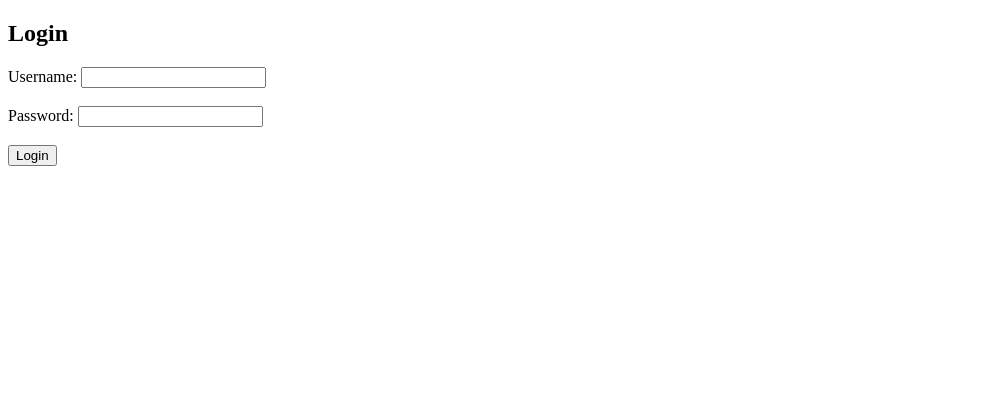
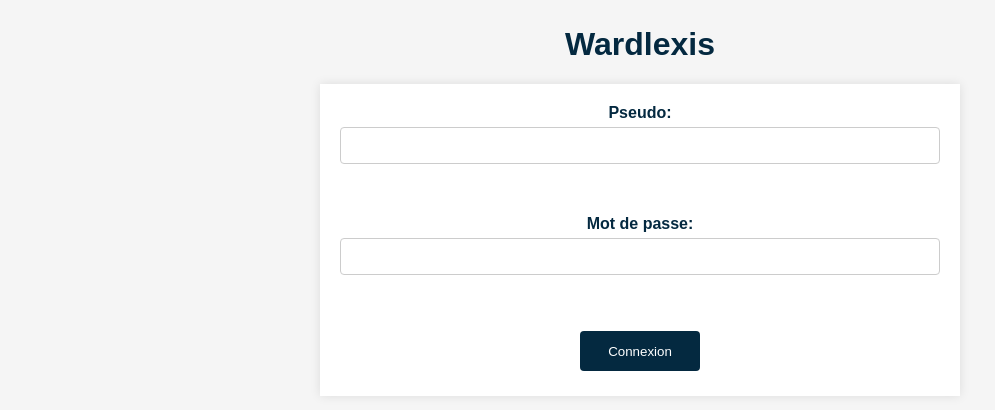
Before and after one commit to cyberphar/wordle, a Flask app: page / in a window 1280 px wide. Shown: the top 410 px of the page, without its empty margins (0-995 px from the left). Run offline with Flask 3, Linux system fonts and the light colour scheme.

Commit message:
Add files via upload

```diff
--- a/app.py
+++ b/app.py
@@ -126,7 +126,7 @@ def gestion_user():
         data = request.json
         users = read_users()
         if data['action'] == 'add':
-            users['users'][data['username']] = {'password': data['password'], 'equipe': data['equipe'], 'word': get_word(), 'attempt': []}
+            users['users'][data['username']] = {'password': data['password'], 'equipe': data['equipe'], 'word': get_word(), 'attempt': [], 'score': 0}
             write_users(users)
             scores = read_scores()
             scores[data['equipe']] = {'score': 0}
@@ -206,6 +206,10 @@ def play_wordle():
                             alphabet[attempt[i]] = 'orange'
                     else:
                         alphabet[attempt[i]] = 'red'
+            if wordtry == word or len(attempts) >= 5:
+                scores = read_scores()
+                scores[session['equipe']]['score'] += 6 - len(attempts)
+                write_scores(scores)
 
             game_won = wordtry == word
             game_over = game_won or len(attempts) >= 5
@@ -237,14 +241,25 @@ def get_attempts_colors():
             well_placed = []
             in_word = []
             out = []
-
+            temp = []
+            temp_attempt = []
             for i in range(len(word)):
                 if attempt[i] == word[i]:
-                    well_placed.append(attempt[i])
-                elif attempt[i] in word:
-                    in_word.append(attempt[i])
+                    well_placed.append(i)
+                elif attempt[i] not in word:
+                    out.append(attempt[i])
+                    temp.append(word[i])
                 else:
-                    out.append(attempt[i])
+                    temp.append(word[i])
+                    temp_attempt.append(attempt[i])
+            print(temp, temp_attempt)
+            for i in range(len(temp)):
+                for j in range(len(temp_attempt)):
+                    if temp[i] == temp_attempt[j]:
+                        in_word.append(temp[i])
+                        del temp_attempt[j]
+                        break
+
 
             if attempt == word:
                 game_won = True
@@ -257,7 +272,7 @@ def get_attempts_colors():
             })
 
         game_over = game_won or len(attempts) >= 5
-
+        print(response)
         return jsonify(success=True, attempts=response, game_won=game_won, game_over=game_over)
 
     return jsonify(success=False, message="L'utilisateur n'existe pas")
--- a/static/style.css
+++ b/static/style.css
@@ -8,20 +8,31 @@ body {
     flex-direction: column;
     align-items: center;
 }
+
 h1 {
     color: #042940;
+    display: flex;
+    justify-content: center;
+    margin-top: 2%;
 }
-.header {
+
+header {
     display: flex;
-    justify-content: space-between;
+    justify-content: space-around;
+    width: 75%;
+    background-color: #042940;
+    color: white;
+    padding: 1%;
+    border-radius: 10px;
+}
+
+.username {
+    margin-left: 2%;
+    padding: 5px 10px;
     width: 100%;
-    padding: 10px;
-    background-color: #333;
-    color: white;
+    text-align: center;
 }
-.username {
-    margin-left: 20px;
-}
+
 .btn {
     background-color: #042940;
     color: white;
@@ -29,18 +40,25 @@ h1 {
     text-decoration: none;
     border-radius: 5px;
     margin-right: 20px;
+    padding: auto;
+    width: 100%;
+    text-align: center;
 }
+
 .btn:hover {
     background-color: #9FC131;
+    padding: auto;
 }
+
 .container {
     width: 80%;
     max-width: 600px;
-    margin: 20px auto;
+    margin: auto;
     background-color: #FFF;
     padding: 20px;
     box-shadow: 0 0 10px rgba(0, 0, 0, 0.1);
 }
+
 .word-form {
     display: flex;
     justify-content: center;
@@ -59,7 +77,6 @@ h1 {
     display: flex;
     flex-direction: column;
     align-items: center;
-
 }
 
 .attempt {
@@ -69,24 +86,27 @@ h1 {
     display: flex;
     justify-content: center;
     font-weight: bold;
-
 }
 
 .well-placed {
     color: #042940;
 }
+
 .in-word {
     color: #9FC131;
 }
+
 .out {
     color: #D6D58E;
 }
+
 .alphabet {
     display: flex;
     flex-wrap: wrap;
     justify-content: center;
     margin-top: 20px;
 }
+
 .letter {
     width: 30px;
     height: 30px;
@@ -101,22 +121,28 @@ h1 {
     font-size: 1.2em;
     border-radius: 5px;
 }
+
 .letter.green {
     background-color: #042940;
     color: white;
 }
+
 .letter.orange {
     background-color: #9FC131;
     color: white;
 }
+
 .letter.red {
     background-color: #D6D58E;
     color: white;
+    opacity: 0.4;
 }
+
 .letter.grey {
     background-color: grey;
     color: white;
 }
+
 .row {
     display: flex;
     justify-content: center;
@@ -124,20 +150,22 @@ h1 {
 }
 
 button {
-    width: 120px; /* Ajustement de la largeur des boutons pour une meilleure visibilité sur mobile */
-    height: 40px; /* Ajustement de la hauteur des boutons pour une meilleure accessibilité sur mobile */
-    margin: 5px; /* Augmentation de la marge entre les boutons */
+    width: 120px;
+    height: 40px;
+    margin: 5px;
     border: none;
     cursor: pointer;
-    background-color: #9FC131; /* Couleur des boutons en vert clair */
-    color: #042940; /* Texte des boutons en vert foncé */
+    background-color: #9FC131;
+    color: #042940;
     border-radius: 5px;
 }
+
 .popup {
     position: fixed;
-    top: 20px;
-    right: 20px;
-    background-color: #333;
+    top: 15%;
+    left: 50%;
+    transform: translate(-50%, -50%);
+    background-color: #042940;
     color: #fff;
     padding: 10px 20px;
     border-radius: 5px;
@@ -145,9 +173,11 @@ button {
     transition: opacity 0.5s ease-in-out;
     z-index: 1000;
 }
+
 .popup.show {
     opacity: 1;
 }
+
 .small-btn {
     width: 61.2px;
     height: 31.6px;
@@ -156,10 +186,8 @@ button {
     padding-bottom: 2px;
     border: 1px solid #333;
     margin-right: 5px;
+}
 
-
-    /* Le reste de votre code CSS ici */
-}
 .letter-box {
     width: 30px;
     height: 30px;
@@ -167,15 +195,96 @@ button {
     align-items: center;
     justify-content: center;
     margin: 2px;
-    border: 1px solid #333;
+    border: 2px solid #333;
     border-radius: 5px;
     text-transform: uppercase;
     font-weight: bold;
     font-size: 1.2em;
 }
+
 #enter {
     margin-left: 0px;
 }
+
 #backspace {
     margin-right: 0px;
 }
+
+.menu {
+    display: flex;
+    justify-content: center;
+    margin-top: 5%;
+    text-align: center;
+}
+
+.score-container {
+    display: flex;
+    justify-content: space-around;
+    align-items: flex-end;
+    height: 30em;
+    margin-top: 20px;
+    max-height: 40em;
+    text-align: center;
+    border-radius: 8px;
+    box-shadow: 0 0 10px rgba(0, 0, 0, 0.1);
+}
+
+.score {
+    display: flex;
+    flex-direction: column;
+    align-items: center;
+}
+
+.bar {
+    width: 50px;
+    margin-bottom: 10px;
+}
+
+.team {
+    margin-bottom: 5px;
+}
+.login {
+    margin-right: 1em;
+}
+.login-form {
+    display: flex;
+    flex-direction: column;
+    align-items: center;
+}
+.login-label {
+    margin-bottom: 5px;
+    color: #042940;
+    font-weight: bold;
+}
+
+input[type="text"],
+input[type="password"] {
+    padding: 10px;
+    margin-bottom: 15px;
+    border: 1px solid #ccc;
+    border-radius: 4px;
+    width: 100%;
+    box-sizing: border-box;
+    color: #005C53;
+}
+
+input[type="text"]:focus,
+input[type="password"]:focus {
+    border-color: #042940;
+    outline: none;
+    box-shadow: 0 0 5px rgba(0, 123, 255, 0.5);
+}
+
+.btn-login {
+    background-color: #042940;
+    color: white;
+    padding: 10px;
+    border: none;
+    border-radius: 4px;
+    cursor: pointer;
+    transition: background-color 0.3s;
+}
+
+.btn-login:hover {
+    background-color: #9FC131;
+}
--- a/templates/login.html
+++ b/templates/login.html
@@ -4,15 +4,19 @@
     <meta charset="UTF-8">
     <meta name="viewport" content="width=device-width, initial-scale=1.0">
     <title>Login</title>
+    <link rel="icon" type="image/x-icon" href="{{ url_for('static', filename='favicon.ico') }}">
+    <link rel="stylesheet" href="{{ url_for('static', filename='style.css') }}">
 </head>
 <body>
-    <h2>Login</h2>
-    <form method="POST" action="http://127.0.0.1:5000/login">
-        <label for="username">Username:</label>
-        <input type="text" id="username" name="username" required><br><br>
-        <label for="password">Password:</label>
-        <input type="password" id="password" name="password" required><br><br>
-        <button type="submit">Login</button>
-    </form>
+    <h1>Wardlexis</h1>
+    <div class="container">
+        <form method="POST" action="http://127.0.0.1:5000/login" class="login-form">
+            <label for="username" class="login-label">Pseudo:</label>
+            <input type="text" id="username" name="username" required><br><br>
+            <label for="password" class="login-label">Mot de passe:</label>
+            <input type="password" id="password" name="password" required><br><br>
+            <button type="submit" class="btn-login">Connexion</button>
+        </form>
+    </div>
 </body>
 </html>
```
Also changed, not shown: scores.json (+5 -2 lines), static/script.js (+43 -22 lines), templates/index.html (+21 -11 lines), templates/play_wordle.html (+10 -5 lines), templates/view_results.html (+21 -1 lines), users.json (+13 -10 lines), 1 other file.
